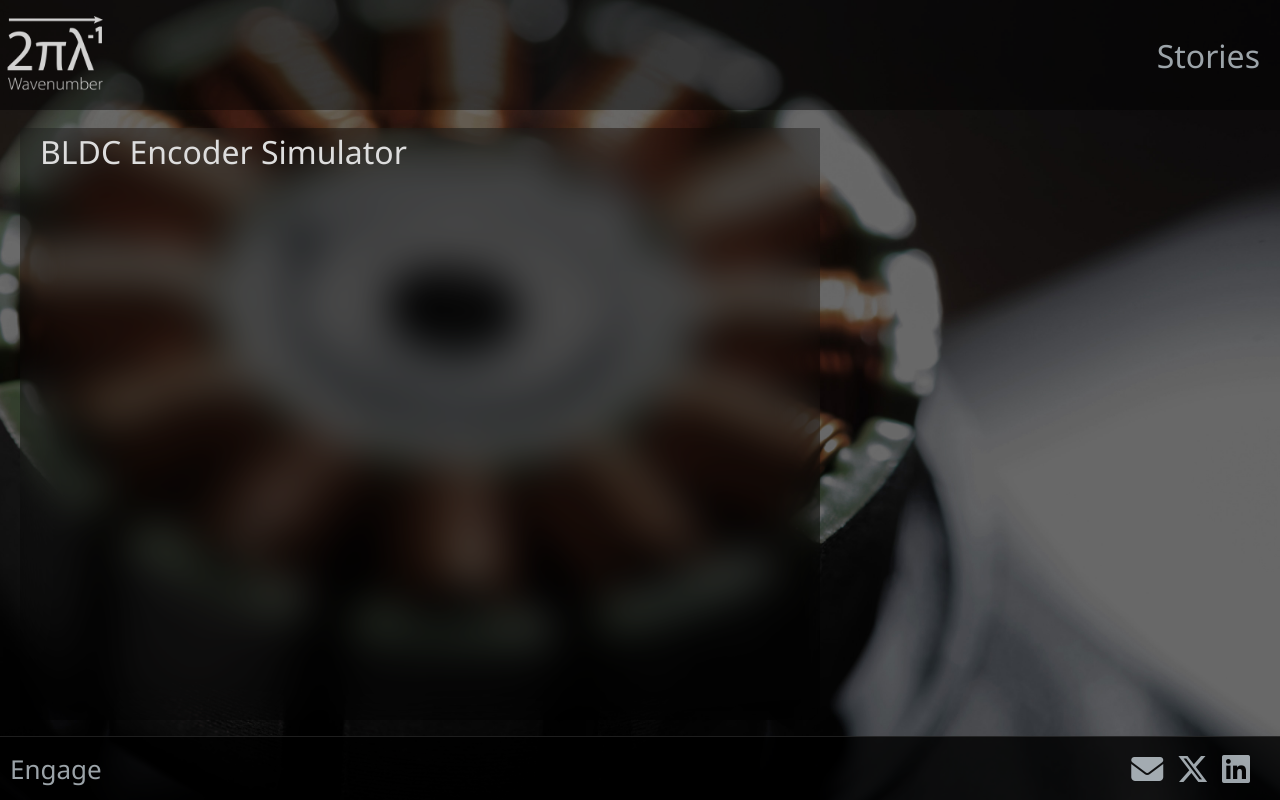
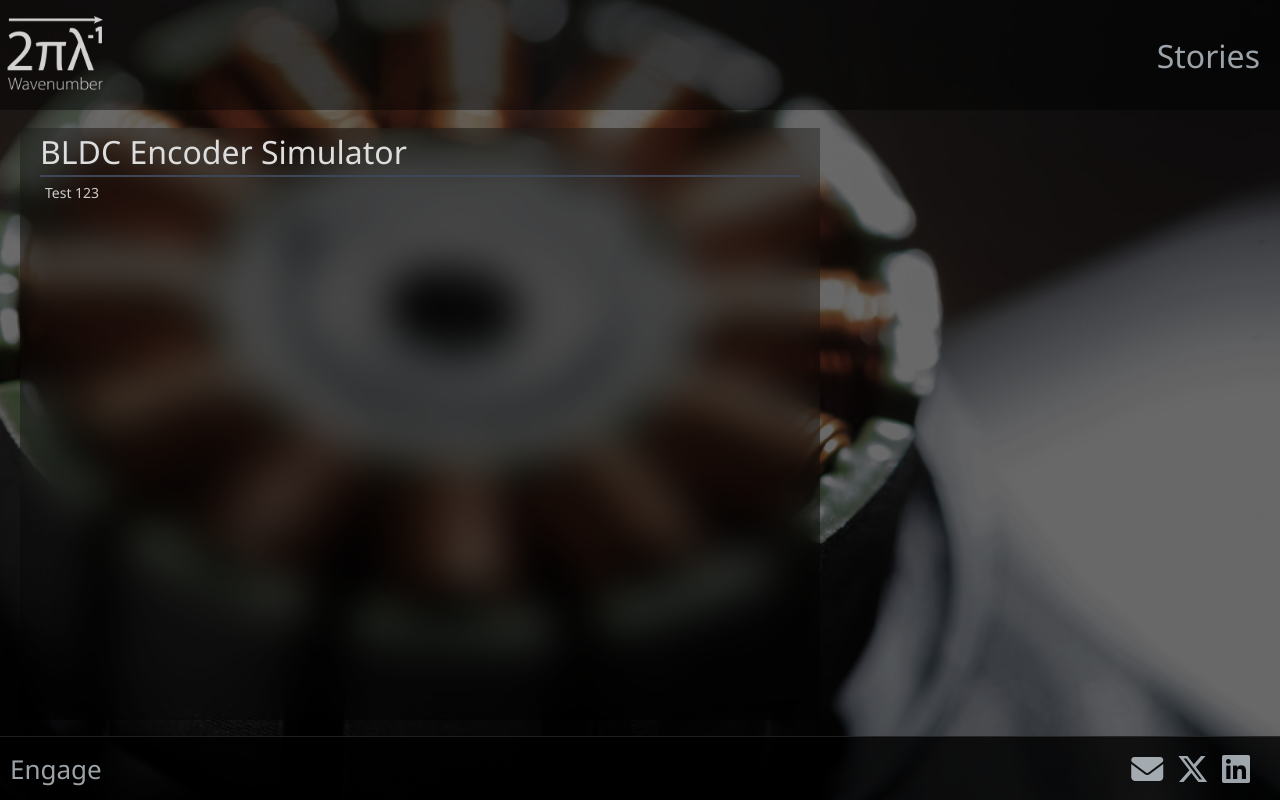
Before and after one commit to wavenumber-eng/bldc, a plain HTML site: page docs/index.html in a window 1280 px wide. Drawn offline with Linux system fonts and the light colour scheme; a web font is replaced by a local one.

Commit message:
pushing change...

```diff
--- a/docs/index.html
+++ b/docs/index.html
@@ -29,6 +29,10 @@
     <article class="content">
       <h1>BLDC Encoder Simulator</h1>
 
+	<hr>
+
+	<p>Test 123</p>
+
     </div>
 
 </article>
```
